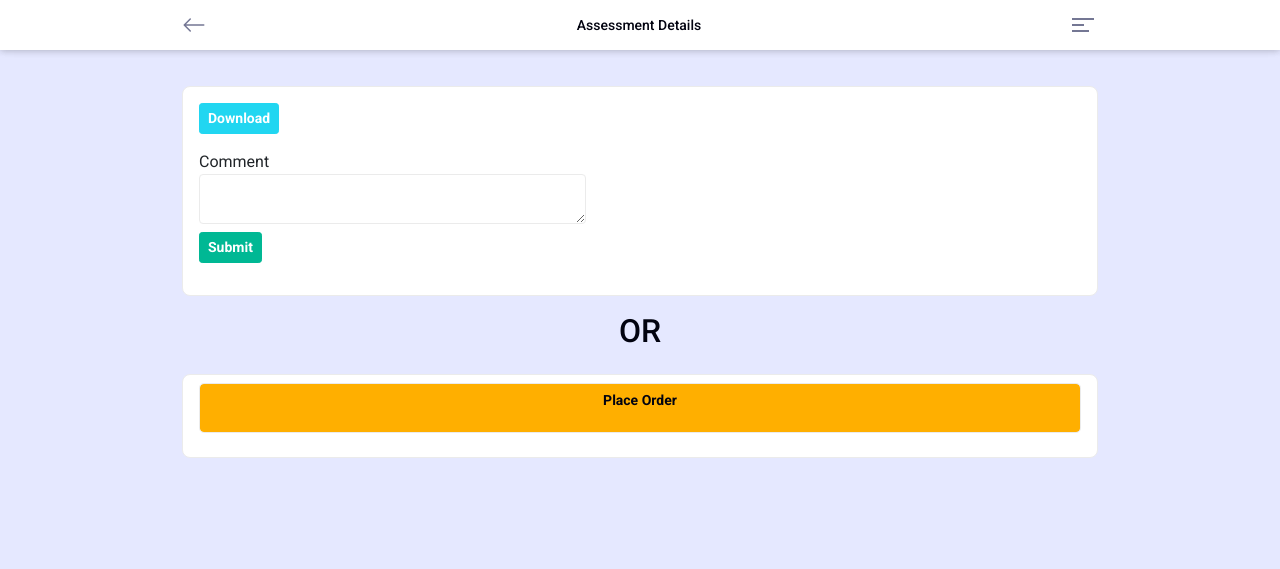
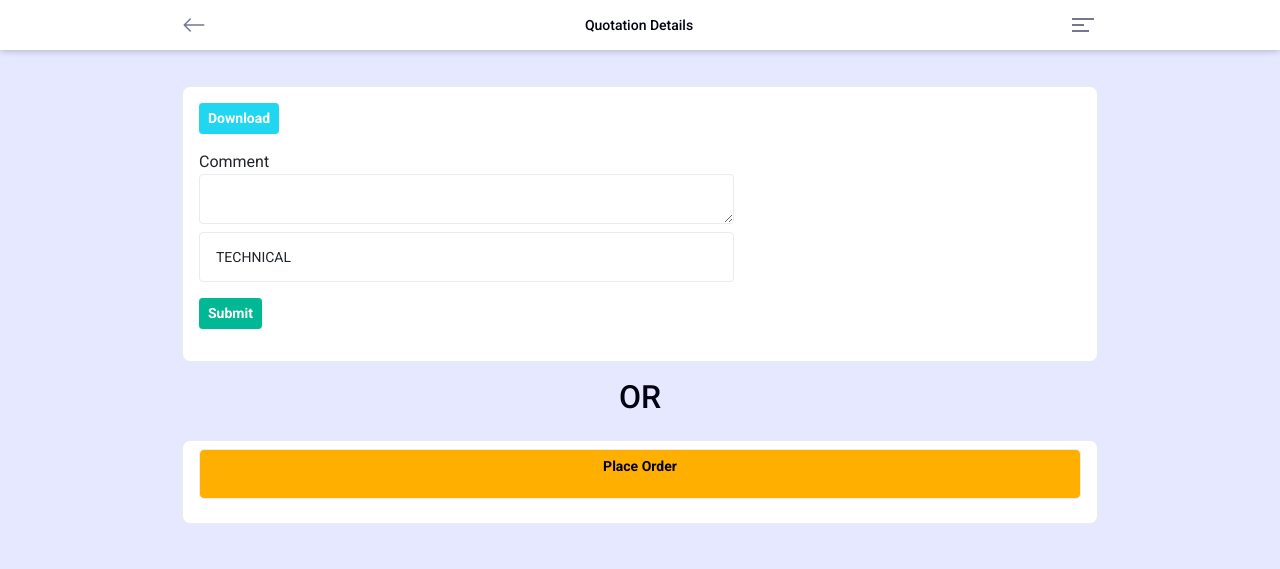
Before and after one commit to PankajBrightcodess/mycranium_android, a PHP site: page /quotation_details.php in a window 1280 px wide. Shown: the top 569 px of the page. Run offline with PHP 8.4, Linux system fonts and the light colour scheme.

Commit message:
Update quotation_details.php

```diff
--- a/quotation_details.php
+++ b/quotation_details.php
@@ -10,7 +10,7 @@
             </svg></a></div>
         <!-- Page Title-->
         <div class="page-heading">
-          <h6 class="mb-0">Assessment Details</h6>
+          <h6 class="mb-0">Quotation Details</h6>
         </div>
         <!-- Navbar Toggler-->
         <div class="suha-navbar-toggler" data-bs-toggle="offcanvas" data-bs-target="#suhaOffcanvas" aria-controls="suhaOffcanvas"><span></span><span></span><span></span></div>
@@ -32,6 +32,13 @@
                   <label>Comment</label>
                   <textarea class="form-control"> </textarea>
                 </div>
+                <div class="col-12 mb-3">
+                  <select class="form-control">
+                    <option >TECHNICAL</option>
+                    <option >COMMERCIAL</option>
+                  </select>
+                </div>
+
                 <div class="col-12 mb-3">
                   <a href="" class="btn btn-sm btn-success" id="comment">Submit</a>
                 </div>
```
